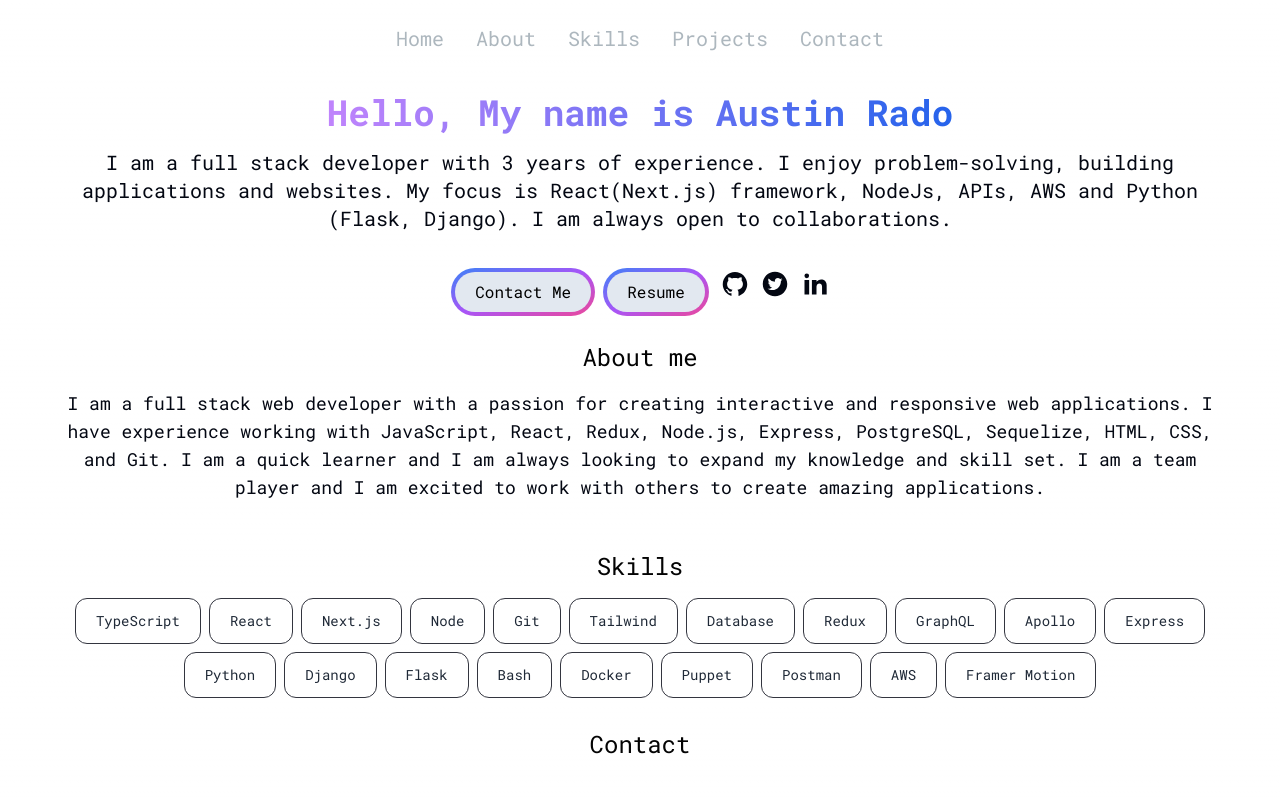
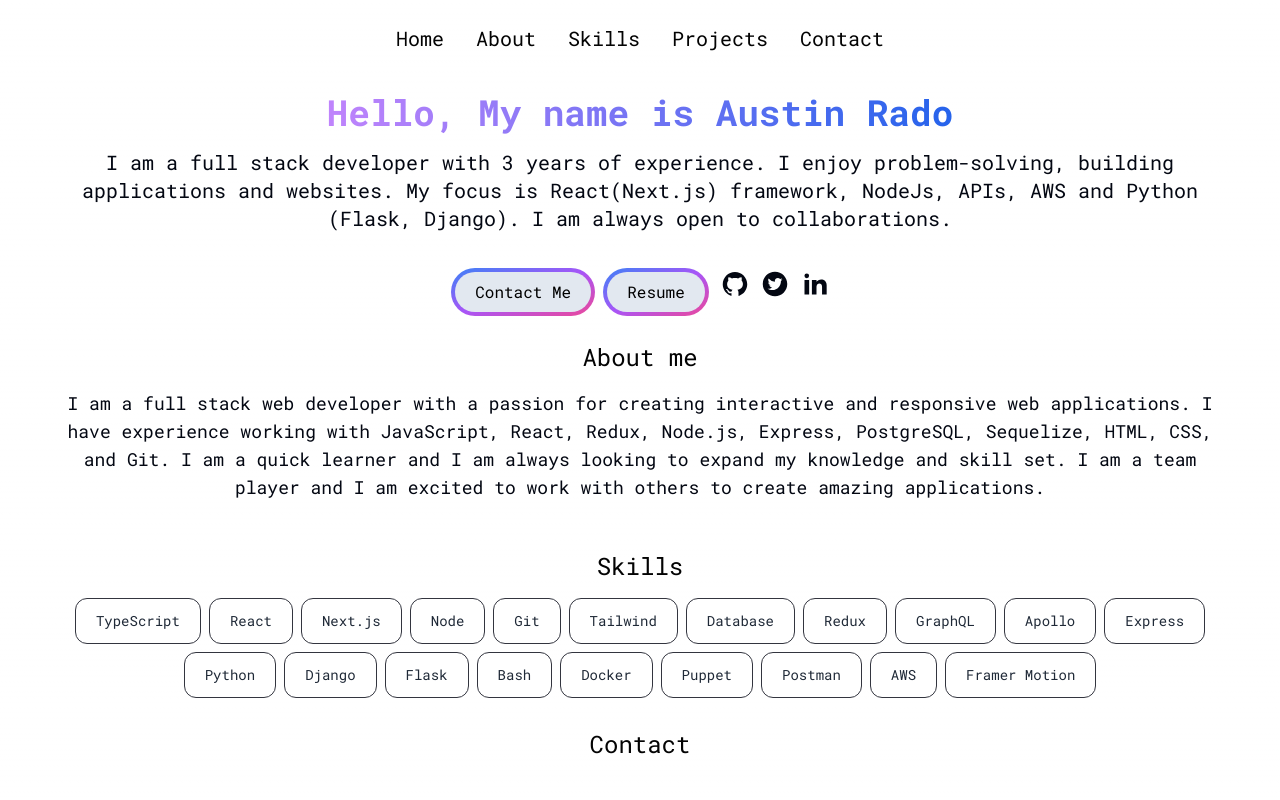
Before and after one commit to AustinRado/portfolio, a Next.js app: page / in a window 1280 px wide. Shown: the top 800 px of the page. Built offline with nearby package versions, Linux system fonts and the light colour scheme.

Commit message:
navbar text

```diff
--- a/app/components/NavLink.jsx
+++ b/app/components/NavLink.jsx
@@ -3,7 +3,7 @@
 const NavLink = ({href, title}) => {
   return (
     <Link href={'href'}
-        className='block py-2 pl-3 pr-4 text-[#ADB7BE] sm:text-xl rounded md:p-0 hover:text-white'>
+        className='block py-2 pl-3 pr-4 text-[#030303] sm:text-xl rounded md:p-0 hover:text-white'>
         {title}
     </Link>
   );
```
